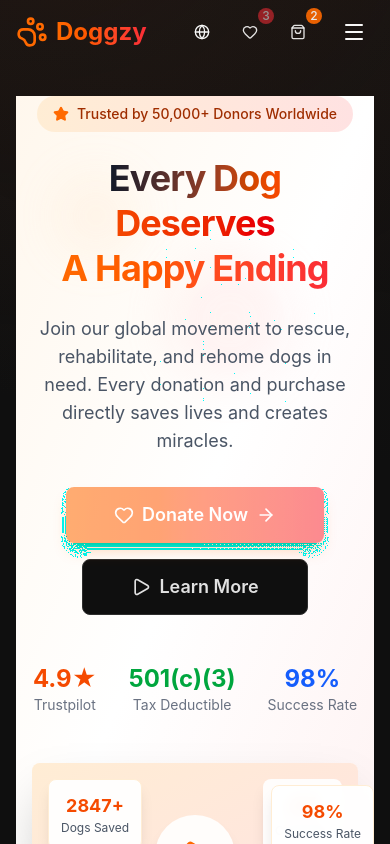
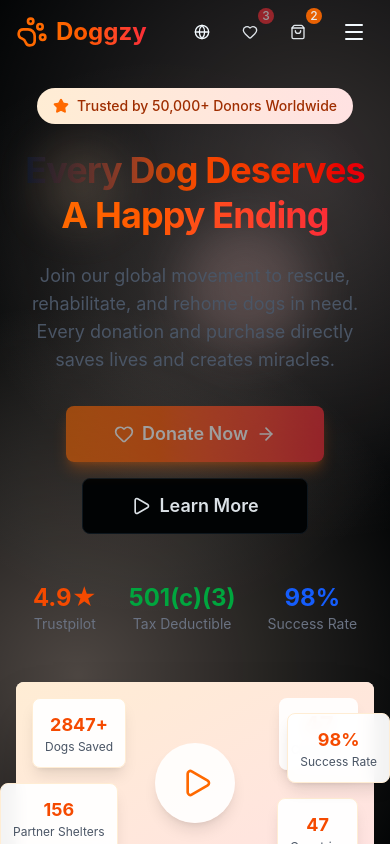
Before and after one commit to stefanbrkkk/doggzy, a Next.js app: page / in a window 390 px wide. Shown: the top 844 px of the page. Built offline with nearby package versions, Linux system fonts and the light colour scheme.

Commit message:
UX: major UI improvements - full-screen layouts, enhanced dark mode, better backgrounds, responsive sections, improved buttons and spacing

```diff
--- a/src/app/globals.css
+++ b/src/app/globals.css
@@ -19,13 +19,13 @@
 /* Dark mode overrides (scoped to .dark on <html>) */
 .dark {
   @theme {
-    --color-background: oklch(0.17 0 0);
-    --color-foreground: oklch(0.98 0 0);
-    --color-muted: oklch(0.23 0 0);
-    --color-muted-foreground: oklch(0.8 0 0);
-    --color-accent: oklch(0.35 0.06 45);
-    --color-accent-foreground: oklch(0.98 0 0);
-    --color-border: oklch(0.3 0 0);
+    --color-background: oklch(0.09 0.01 240);
+    --color-foreground: oklch(0.98 0.01 240);
+    --color-muted: oklch(0.15 0.02 240);
+    --color-muted-foreground: oklch(0.7 0.02 240);
+    --color-accent: oklch(0.25 0.04 240);
+    --color-accent-foreground: oklch(0.98 0.01 240);
+    --color-border: oklch(0.2 0.02 240);
   }
 }
 
@@ -42,9 +42,21 @@
 
   body {
     @apply bg-background text-foreground font-sans antialiased;
-    background-image: radial-gradient(40rem 30rem at 10% -10%, color-mix(in oklab, var(--color-accent) 20%, transparent), transparent),
-      radial-gradient(60rem 40rem at 110% -20%, color-mix(in oklab, var(--color-accent) 12%, transparent), transparent);
+    background:
+      radial-gradient(circle at 20% 80%, oklch(0.95 0.05 45 / 0.3), transparent 50%),
+      radial-gradient(circle at 80% 20%, oklch(0.95 0.05 20 / 0.2), transparent 50%),
+      radial-gradient(circle at 40% 40%, oklch(0.95 0.03 60 / 0.1), transparent 50%),
+      var(--color-background);
     background-attachment: fixed;
+    min-height: 100vh;
+  }
+
+  .dark body {
+    background:
+      radial-gradient(circle at 20% 80%, oklch(0.15 0.08 240 / 0.4), transparent 50%),
+      radial-gradient(circle at 80% 20%, oklch(0.15 0.08 280 / 0.3), transparent 50%),
+      radial-gradient(circle at 40% 40%, oklch(0.15 0.06 200 / 0.2), transparent 50%),
+      var(--color-background);
   }
 
   * {
@@ -75,7 +87,35 @@
     @apply mx-auto max-w-7xl px-4 sm:px-6 lg:px-8;
   }
 
+  .section {
+    @apply py-12 lg:py-20;
+  }
+
+  .section-container {
+    @apply container mx-auto px-4 sm:px-6 lg:px-8;
+  }
+
+  .hero-section {
+    @apply min-h-[80vh] flex items-center justify-center;
+  }
+
   .card {
-    @apply rounded-xl border bg-background/70 backdrop-blur-sm shadow-sm;
+    @apply rounded-xl border bg-background/80 backdrop-blur-md shadow-lg hover:shadow-xl transition-all duration-300;
+  }
+
+  .glass {
+    @apply bg-background/60 backdrop-blur-lg border border-white/10;
+  }
+
+  .glow {
+    @apply shadow-lg shadow-orange-500/20 hover:shadow-orange-500/40 transition-all duration-300;
+  }
+
+  .text-balance {
+    text-wrap: balance;
+  }
+
+  .text-pretty {
+    text-wrap: pretty;
   }
 }
--- a/src/app/layout.tsx
+++ b/src/app/layout.tsx
@@ -69,10 +69,8 @@ export default function RootLayout({
       <body className="min-h-screen bg-background text-foreground antialiased">
         <LanguageProvider>
           <Navigation />
-          <main className="pt-16 lg:pt-20">
-            <div className="container py-8 lg:py-12">
-              {children}
-            </div>
+          <main className="pt-16 lg:pt-20 min-h-screen">
+            {children}
           </main>
           <Footer />
         </LanguageProvider>
--- a/src/app/page.tsx
+++ b/src/app/page.tsx
@@ -43,11 +43,11 @@ export default function Home() {
         transition={{ duration: 0.6 }}
         viewport={{ once: true }}
       >
-        <section className="py-16">
-          <div className="container mx-auto px-4 sm:px-6 lg:px-8 space-y-8">
-            <h2 className="text-3xl font-display font-bold">Latest Stories</h2>
+        <section className="section">
+          <div className="section-container space-y-8">
+            <h2 className="text-3xl font-display font-bold text-center">Latest Stories</h2>
             <LargeStoryCard
-              title="Bella’s First Day Home"
+              title="Bella's First Day Home"
               subtitle="💛🐶"
               quote="She was shy for an hour, then decided the couch was hers."
               badges={["Adopted", "Family"]}
--- a/src/components/hero-section.tsx
+++ b/src/components/hero-section.tsx
@@ -33,7 +33,7 @@ export function HeroSection() {
   }, [stats.length])
 
   return (
-    <section className="relative min-h-screen flex items-center justify-center overflow-hidden bg-gradient-to-br from-orange-50 via-white to-red-50 dark:from-slate-900 dark:via-slate-800 dark:to-slate-900">
+    <section className="relative min-h-screen flex items-center justify-center overflow-hidden">
       {/* Background Elements */}
       <div className="absolute inset-0 overflow-hidden">
         <div className="absolute top-20 left-10 w-20 h-20 bg-orange-200/30 dark:bg-orange-500/20 rounded-full blur-xl animate-pulse" />
```
